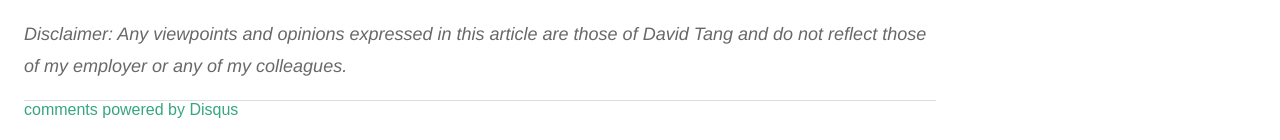
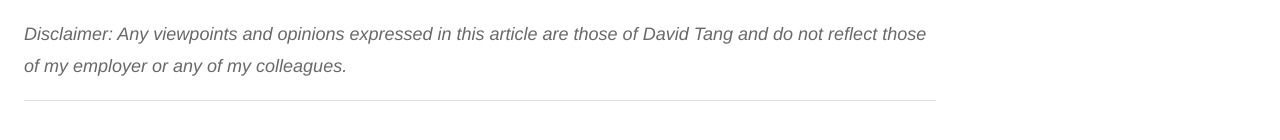
Before and after one commit to iamdtang/skaterdav85.github.io, a Jekyll site: the page built from _tutorials/sqlite.md, in a window 1280 px wide. Shown: the part 1698-1838 px from the top of the page. Built offline with Jekyll 4.4.1, drawn with Linux system fonts in a browser that asks for light colours; nearby versions of some CDN libraries; comment, search, counter and statistics services are not loaded; part of the change alters nothing that is shown.

Commit message:
remove Disqus from tutorials page

```diff
--- a/_layouts/tutorial.html
+++ b/_layouts/tutorial.html
@@ -32,18 +32,3 @@ layout: default
 {% include footer-subscribe.html %}
 <p><em>Disclaimer: Any viewpoints and opinions expressed in this article are those of David Tang and do not reflect those of my employer or any of my colleagues.</em></p>
 </div>
-
-<div id="disqus_thread"></div>
-<script type="text/javascript">
-    /* * * CONFIGURATION VARIABLES: EDIT BEFORE PASTING INTO YOUR WEBPAGE * * */
-    var disqus_shortname = 'davidtang'; // required: replace example with your forum shortname
-
-    /* * * DON'T EDIT BELOW THIS LINE * * */
-    (function() {
-        var dsq = document.createElement('script'); dsq.type = 'text/javascript'; dsq.async = true;
-        dsq.src = '//' + disqus_shortname + '.disqus.com/embed.js';
-        (document.getElementsByTagName('head')[0] || document.getElementsByTagName('body')[0]).appendChild(dsq);
-    })();
-</script>
-<noscript>Please enable JavaScript to view the <a href="http://disqus.com/?ref_noscript">comments powered by Disqus.</a></noscript>
-<a href="http://disqus.com" class="dsq-brlink">comments powered by <span class="logo-disqus">Disqus</span></a>
```
